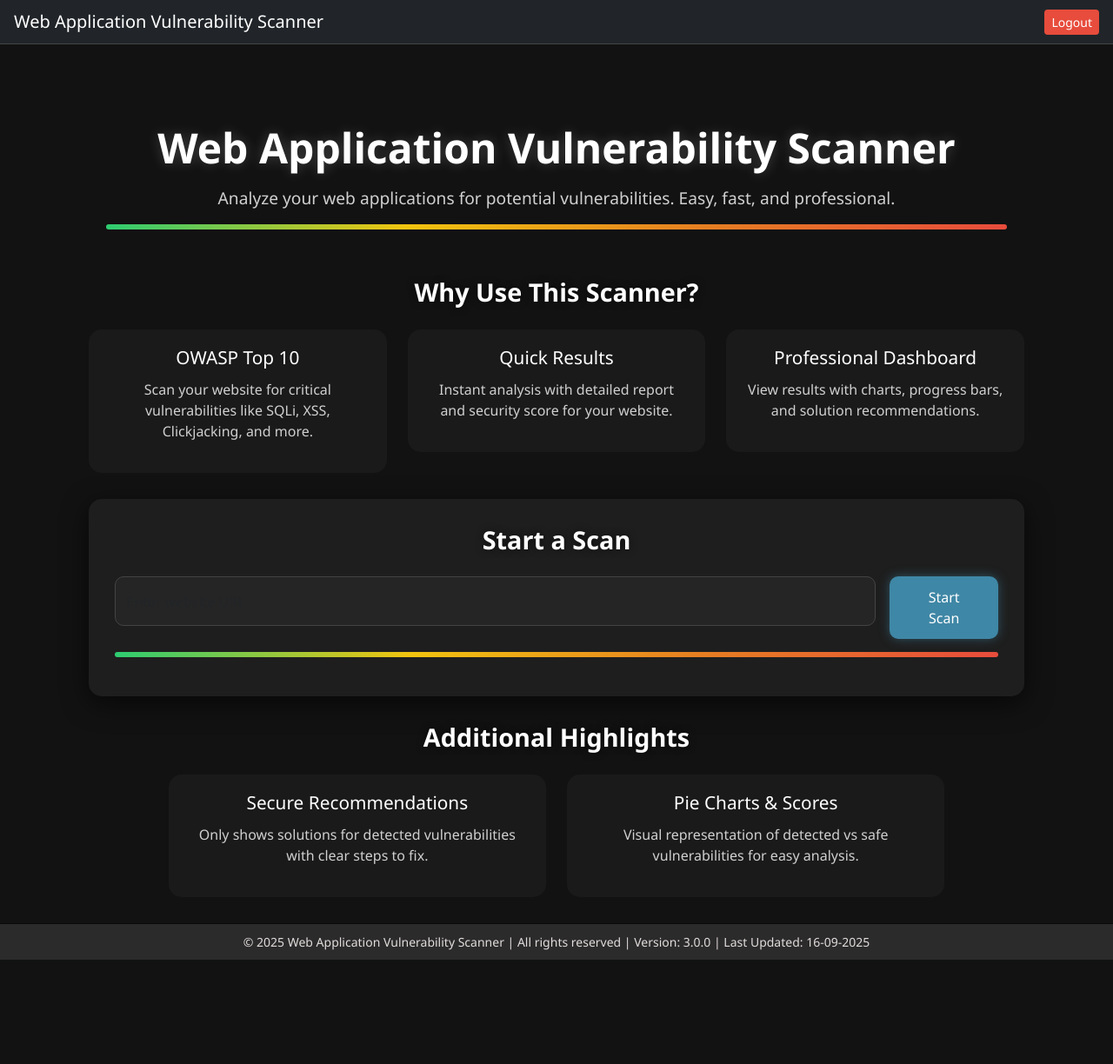
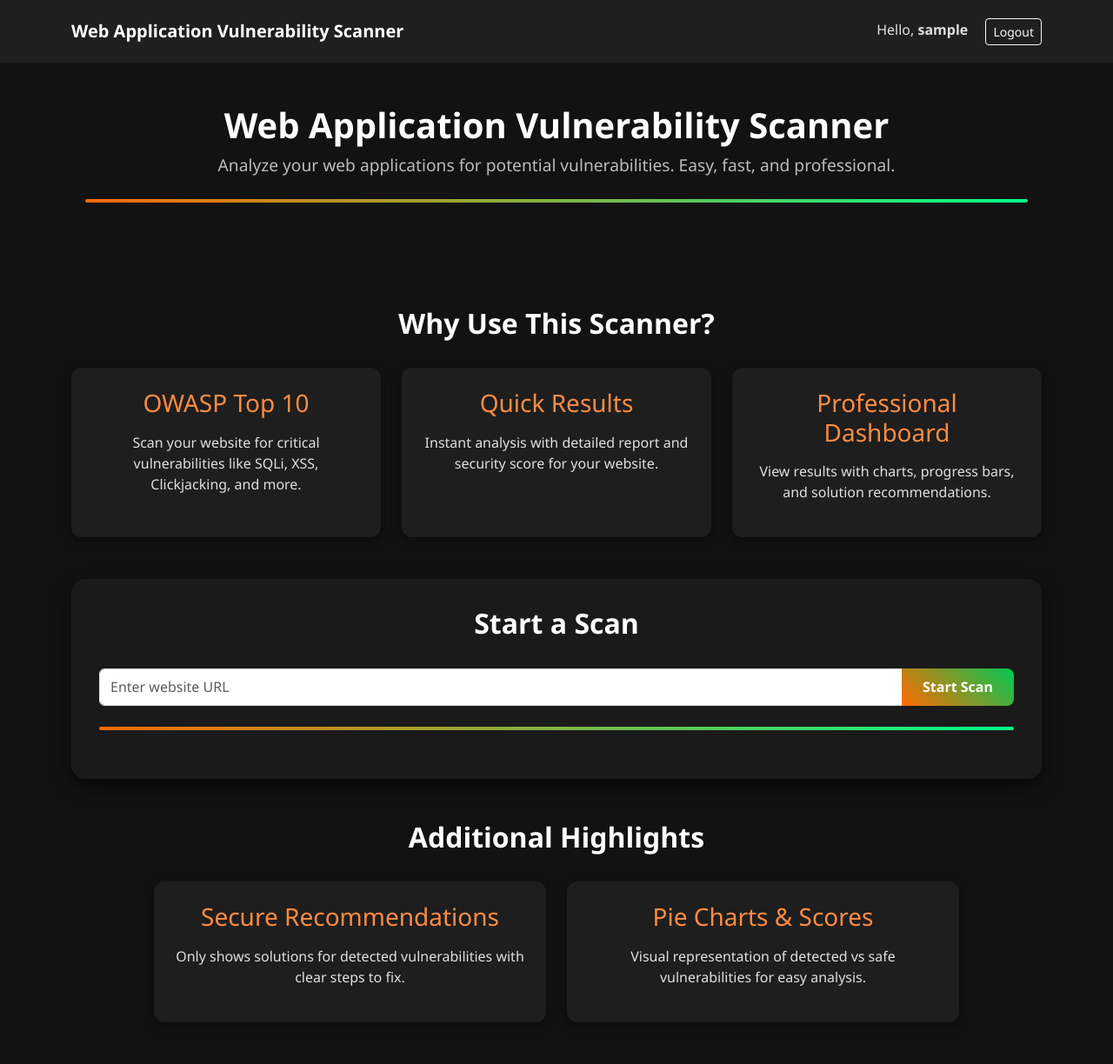
Before and after one commit to divesh-bhakari/webappscanner, a Flask app: page / in a window 1280 px wide. Shown: the whole page at 87% size. Before the commit the page ends 1104 px from the top, so only its background shows below. Run offline with Flask 3, Linux system fonts and the light colour scheme; the visitor is signed in with stand-in values (Sample User, id 1).

Commit message:
improved ux

```diff
--- a/app.py
+++ b/app.py
@@ -558,24 +558,27 @@
                 db.session.commit()
 
 # --------------------------
-# FLASK ROUTES (login/register kept same)
+# FLASK ROUTES (Login/Register + Redirect Logic)
 # --------------------------
 
-# Home page
+# Home page (Index)
 @app.route('/')
 def index():
+    # If user not logged in -> go to login page
     if not session.get('username'):
         return redirect(url_for('login'))
-    return render_template('index.html')
+    # If logged in -> show index.html
+    return render_template('index.html', username=session['username'])
+
 
 # Registration
-@app.route('/register', methods=['GET','POST'])
+@app.route('/register', methods=['GET', 'POST'])
 @limiter.exempt
 def register():
     if request.method == 'POST':
-        username = request.form.get('username').strip()
-        password = request.form.get('password').strip()
-        confirm_password = request.form.get('confirm_password').strip()
+        username = request.form.get('username', '').strip()
+        password = request.form.get('password', '').strip()
+        confirm_password = request.form.get('confirm_password', '').strip()
 
         if not username or not password or not confirm_password:
             flash("Please fill all fields")
@@ -596,13 +599,56 @@
 
     return render_template('register.html')
 
+# Start scan (accept GET for safe redirects and POST for form submission)
+@app.route('/scan', methods=['GET', 'POST'])
+@limiter.limit("10 per hour")
+def scan():
+    # If not logged in, force login
+    if not session.get('username'):
+        flash("Please login first", "auth")
+        return redirect(url_for('login'))
+
+    # If GET, just redirect to index (or optionally show a small form)
+    if request.method == 'GET':
+        return redirect(url_for('index'))
+
+    # POST: start a new scan job
+    url = request.form.get('url', '').strip()
+    valid_url, error = validate_url(url)
+    if not valid_url:
+        flash(f"⚠️ {error}", "scan")
+        return redirect(url_for('index'))
+
+    # Optional: enforce allowed sites (uncomment and adapt if needed)
+    # if urlparse(valid_url).netloc not in [urlparse(u).netloc for u in ALLOWED_SITES]:
+    #     flash("⚠️ This site is not allowed for scanning.", "scan")
+    #     return redirect(url_for('index'))
+
+    # create job record
+    job_id = str(uuid.uuid4())
+    job = ScanJob(id=job_id, target=valid_url, status='queued')
+    with db_lock:
+        db.session.add(job)
+        db.session.commit()
+
+    # start background thread (daemon) using your fast crawl/scan
+    t = Thread(target=crawl_and_scan_job_fast, args=(job_id, 10, 1, 0.5, 8), daemon=True)
+    t.start()
+
+    # render scanning page that polls status
+    return render_template('scanning.html', job_id=job_id, target=valid_url)
+
 # Login
-@app.route('/login', methods=['GET','POST'])
+@app.route('/login', methods=['GET', 'POST'])
 @limiter.exempt
 def login():
+    # If already logged in, go directly to home
+    if session.get('username'):
+        return redirect(url_for('index'))
+
     if request.method == 'POST':
-        username = request.form.get('username').strip()
-        password = request.form.get('password').strip()
+        username = request.form.get('username', '').strip()
+        password = request.form.get('password', '').strip()
 
         if username in users_db and check_password_hash(users_db[username], password):
             session['username'] = username
@@ -614,6 +660,7 @@
 
     return render_template('login.html')
 
+
 # Logout
 @app.route('/logout')
 @limiter.exempt
@@ -622,40 +669,6 @@
     flash("Logged out successfully", "auth")
     return redirect(url_for('login'))
 
-# New: start scan -> create job, start thread, render scanning page
-@app.route('/scan', methods=['POST'])
-@limiter.limit("10 per hour")
-def scan():
-    if not session.get('username'):
-        flash("Please login first", "auth")
-        return redirect(url_for('login'))
-
-    url = request.form.get('url').strip()
-
-    # Validate URL
-    valid_url, error = validate_url(url)
-    if not valid_url:
-        flash(f"⚠️ {error}", "scan")
-        return redirect(url_for('index'))
-
-    # Optional whitelist enforcement (commented out by default)
-    # if urlparse(valid_url).netloc not in [urlparse(u).netloc for u in ALLOWED_SITES]:
-    #     flash("⚠️ This site is not allowed for scanning.", "scan")
-    #     return redirect(url_for('index'))
-
-    # create job record
-    job_id = str(uuid.uuid4())
-    job = ScanJob(id=job_id, target=valid_url, status='queued')
-    with db_lock:
-        db.session.add(job)
-        db.session.commit()
-
-    # start background thread (daemon)
-    t = Thread(target=crawl_and_scan_job_fast, args=(job_id, 10, 1, 0.5, 4), daemon=True)
-    t.start()
-
-    # show scanning page that polls status
-    return render_template('scanning.html', job_id=job_id, target=valid_url)
 
 # --------------------------
 # Scan Status Endpoint
--- /dev/null
+++ b/csv_reports/scan_138cad08-34a4-4bb6-bfb5-da65cf06bfc4.csv
@@ -0,0 +1,4 @@
+URL,Vulnerability,Status/Details
+http://google.com,Insecure HTTP Headers,"Missing headers: ['content-security-policy', 'strict-transport-security', 'x-content-type-options']"
+http://google.com,Clickjacking,Possible Clickjacking (insecure headers)
+http://google.com,Robots.txt Check,Found
--- /dev/null
+++ b/csv_reports/scan_e471f793-69b5-4786-afd3-a223212350f6.csv
@@ -0,0 +1,4 @@
+URL,Vulnerability,Status/Details
+http://lodalassan.com,Insecure HTTP Headers,"Missing headers: ['content-security-policy', 'x-content-type-options', 'x-frame-options']"
+http://lodalassan.com,Clickjacking,Possible Clickjacking (insecure headers)
+http://lodalassan.com,Robots.txt Check,Found
--- a/templates/index.html
+++ b/templates/index.html
@@ -2,136 +2,107 @@
 <html lang="en">
 <head>
   <meta charset="UTF-8">
-<title>Web Application Vulnerability Scanner</title>
+  <title>Hellboy v5 - Dashboard</title>
   <link href="https://cdn.jsdelivr.net/npm/bootstrap@5.3.0/dist/css/bootstrap.min.css" rel="stylesheet">
+
   <style>
     body {
       background-color: #121212;
       color: #e0e0e0;
-  font-family: 'Segoe UI', Tahoma, Geneva, Verdana, sans-serif;
-  margin:0; padding:0;
+      font-family: 'Segoe UI', sans-serif;
     }
-.container {
-  max-width: 1100px;
-  margin: 30px auto;
+    .navbar {
+      background: #1f1f1f;
+      padding: 1rem;
     }
     .hero {
       text-align: center;
-  padding: 60px 20px 40px;
+      padding: 3rem 1rem;
     }
     .hero h1 {
-  font-size: 3rem;
-  font-weight: 700;
-  color: #ffffff;
-  text-shadow: 0 0 15px rgba(255,255,255,0.2);
-  margin-bottom: 15px;
+      font-size: 2.5rem;
+      font-weight: bold;
+      color: #fff;
     }
     .hero p {
+      color: #bbb;
       font-size: 1.2rem;
-  color: #d0d0d0;
+    }
+    .gradient-bar {
+      height: 4px;
+      background: linear-gradient(90deg, #ff6a00, #00ff88);
+      margin: 1.5rem 0;
+      border-radius: 2px;
+    }
+    .section-title {
+      text-align: center;
+      margin-bottom: 2rem;
+      font-weight: bold;
+      color: #fff;
+    }
+    .feature-box {
+      background: #1e1e1e;
+      padding: 1.5rem;
+      border-radius: 12px;
+      text-align: center;
+      box-shadow: 0 4px 12px rgba(0,0,0,0.4);
+      height: 100%;
+    }
+    .feature-box h3 {
+      color: #ff8c42;
+      margin-bottom: 1rem;
     }
     .glass-card {
-  background: #1e1e1e;
-  border-radius: 15px;
-  padding: 30px;
-  margin-bottom: 30px;
-  box-shadow: 0 8px 30px rgba(0,0,0,0.6);
+      background: rgba(30, 30, 30, 0.7);
+      border-radius: 16px;
+      padding: 2rem;
+      box-shadow: 0 8px 20px rgba(0,0,0,0.6);
     }
-input.form-control {
-  background: #252525;
-  border: 1px solid #444;
-  color: #fff;
-  border-radius: 10px;
-  padding: 12px;
-  font-size: 1rem;
-  margin-bottom: 15px;
+    /* 🔥 Orange-Green Scan Button */
+    .btn-scan {
+      background: linear-gradient(45deg, #ff6a00, #00c853);
+      border: none;
+      color: white;
+      font-weight: bold;
+      padding: 0.6rem 1.5rem;
+      border-radius: 8px;
+      transition: 0.3s;
     }
-input.form-control:focus {
-  border-color: #6decb9;
-  box-shadow: 0 0 10px rgba(109,236,185,0.5);
+    .btn-scan:hover {
+      opacity: 0.9;
+      transform: scale(1.03);
     }
-.btn-primary {
-  background: #3f87a6;
-  border: none;
-  border-radius: 10px;
-  padding: 12px 30px;
-  font-size: 1rem;
-  font-weight: 500;
-  color: #fff;
-  box-shadow: 0 0 12px rgba(63,135,166,0.5);
-}
-.btn-primary:hover {
-  background: #326f85;
-}
-section { margin-bottom: 30px; }
-.feature-box {
-  background: #1a1a1a;
-  padding: 20px;
-  border-radius: 15px;
-  text-align: center;
-}
-.feature-box h3 {
-  margin-bottom: 12px;
-  color: #fff;
-  font-size: 1.3rem;
-}
-.feature-box p {
-  color: #d0d0d0;
-  font-size: 1rem;
-}
-footer { text-align:center; color:#a0a0a0; padding:20px 0; font-size:0.9rem; }
-
-/* Section Titles */
-.section-title {
-  font-size:1.8rem;
-  color:#ffffff;
-  font-weight:600;
-  text-align:center;
-  margin-bottom:25px;
-  text-shadow:0 0 8px rgba(0,0,0,0.6);
-}
-
-/* Green-to-red line - subtle gradient bar */
-.gradient-bar {
-  height: 6px;
-  border-radius: 5px;
-  background: linear-gradient(to right, #2ecc71, #f1c40f, #e67e22, #e74c3c);
-  margin: 15px 0;
-}
-
-.navbar {
-  border-bottom: 1px solid #444;
-}
-.btn-danger {
-  background: #e74c3c;
-  border: none;
-}
-.btn-danger:hover {
-  background: #c0392b;
-}
-
   </style>
 </head>
 <body>
-  <!-- Navbar with Logout -->
-<nav class="navbar navbar-dark bg-dark px-3 d-flex justify-content-between">
-  <span class="navbar-brand mb-0 h4">Web Application Vulnerability Scanner</span>
+
+  <!-- Navbar -->
+  <nav class="navbar navbar-dark">
+    <div class="container d-flex justify-content-between">
+      <a class="navbar-brand fw-bold text-white">Web Application Vulnerability Scanner</a>
+      <div>
         {% if session.get('username') %}
-    <a href="{{ url_for('logout') }}" class="btn btn-danger btn-sm">Logout</a>
+          <span class="me-3">Hello, <strong>{{ session['username'] }}</strong></span>
+          <a href="{{ url_for('logout') }}" class="btn btn-outline-light btn-sm">Logout</a>
+        {% else %}
+          <a href="{{ url_for('login') }}" class="btn btn-outline-light btn-sm me-2">Login</a>
+          <a href="{{ url_for('register') }}" class="btn btn-outline-warning btn-sm">Register</a>
         {% endif %}
+      </div>
+    </div>
   </nav>
 
-
+  <!-- Hero -->
   <div class="container">
-
-  <!-- Hero Section -->
     <div class="hero">
       <h1>Web Application Vulnerability Scanner</h1>
       <p>Analyze your web applications for potential vulnerabilities. Easy, fast, and professional.</p>
       <div class="gradient-bar"></div>
     </div>
+  </div>
 
-  <!-- Why Use This Scanner Section -->
+  <!-- Why Use -->
+  <div class="container my-5">
     <section>
       <h2 class="section-title">Why Use This Scanner?</h2>
       <div class="row g-4">
@@ -155,13 +126,15 @@
         </div>
       </div>
     </section>
+  </div>
 
   <!-- Scan Section -->
+  <div class="container my-5">
     <section>
       <div class="glass-card">
         <h2 class="section-title">Start a Scan</h2>
 
-      <!-- 🔴 Flash error messages -->
+        <!-- Flash error messages -->
         {% with messages = get_flashed_messages(category_filter=["scan"]) %}
           {% if messages %}
             {% for message in messages %}
@@ -172,16 +145,20 @@
           {% endif %}
         {% endwith %}
 
+        <form action="{{ url_for('scan') }}" method="post">
+          <div class="input-group">
+            <input type="text" name="url" class="form-control" placeholder="Enter website URL" required>
+            <button class="btn btn-scan" type="submit">Start Scan</button>
+          </div>
+        </form>
 
-      <form action="/scan" method="POST" class="d-flex flex-column flex-md-row gap-3 justify-content-center">
-        <input type="text" name="url" class="form-control" placeholder="Enter website URL" required>
-        <button type="submit" class="btn btn-primary">Start Scan</button>
-      </form>
         <div class="gradient-bar"></div>
       </div>
     </section>
+  </div>
 
-  <!-- Additional Highlights Section -->
+  <!-- Highlights -->
+  <div class="container my-5">
     <section>
       <h2 class="section-title">Additional Highlights</h2>
       <div class="row g-4 justify-content-center">
@@ -199,23 +176,7 @@
         </div>
       </div>
     </section>
-
   </div>
-
-<footer style="
-    text-align: center;
-    padding: 10px 0;
-    background: #2c2b2b;  /* Matches page background */
-    color: #e2dddd;       /* Soft gray text */
-    font-size: 14px;
-    border-top: 1px solid #090909;
-    position: relative;
-    bottom: 0;
-    width: 100%;
-">
-    &copy; 2025 Web Application Vulnerability Scanner | All rights reserved |
-    Version: {{ app_version }} | Last Updated: {{ last_updated }}
-</footer>
 
 </body>
 </html>
--- a/templates/register.html
+++ b/templates/register.html
@@ -128,6 +128,8 @@
         </div>
       </div>
       <button type="submit" class="btn btn-primary mt-4" a href="{{ url_for('login') }}">Register</button>
+      <p class="mt-3 text-center">Already have an account? <a href="{{ url_for('login') }}">Login here</a></p>
+
     </form>
   </div>
 </body>
```
Also changed, not shown: csv_reports/scan_62dd2e4c-9149-46da-8bb3-c31cd65bbce8.csv (added, +25 -0 lines), csv_reports/scan_8a2a08cb-5ad9-430b-9837-0a79635bb039.csv (added, +25 -0 lines), csv_reports/scan_cebbc802-7813-4d69-9c7d-e035c83e9529.csv (added, +25 -0 lines), instance/hellboy_jobs.db. Lines whose indentation alone changed are shown as unchanged.
